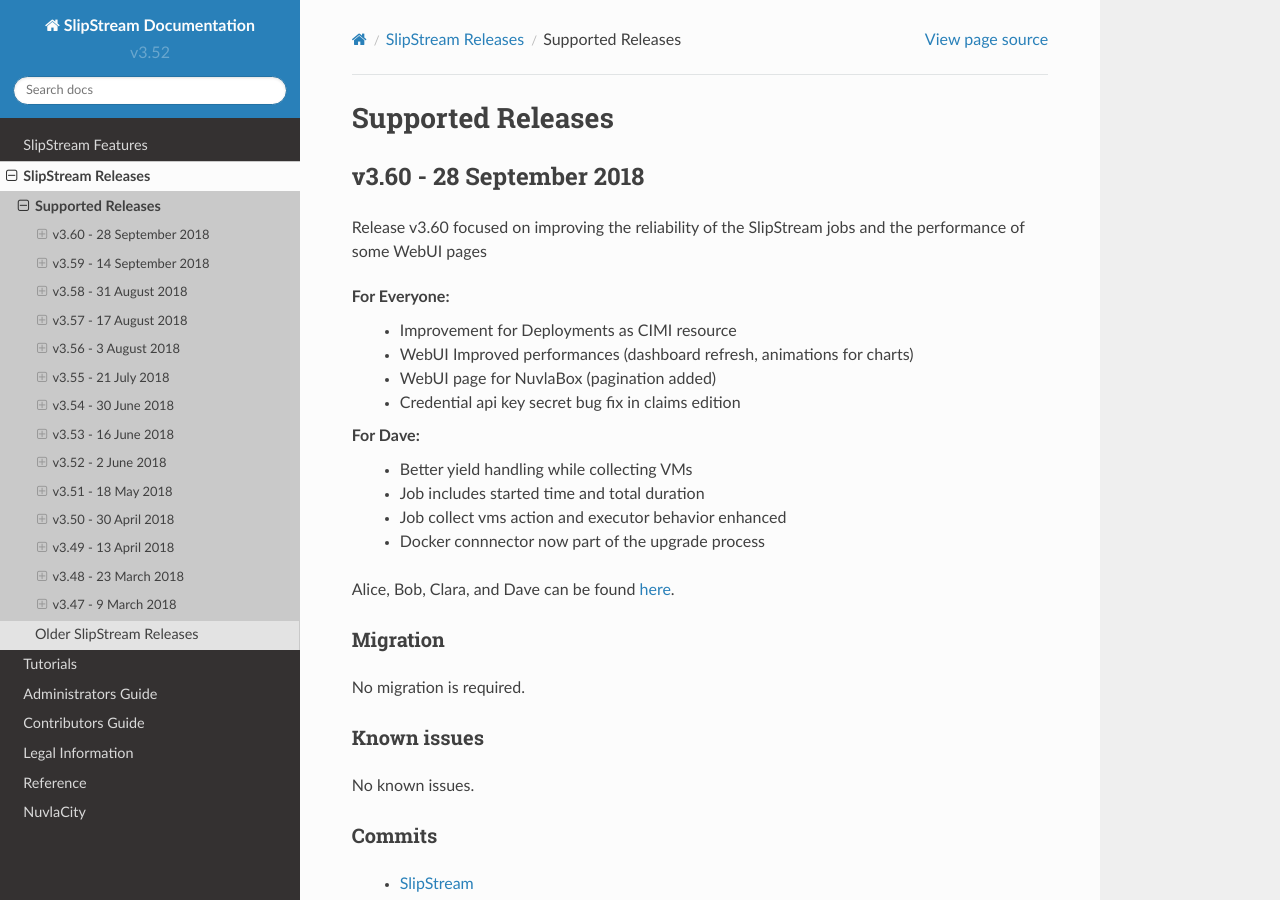
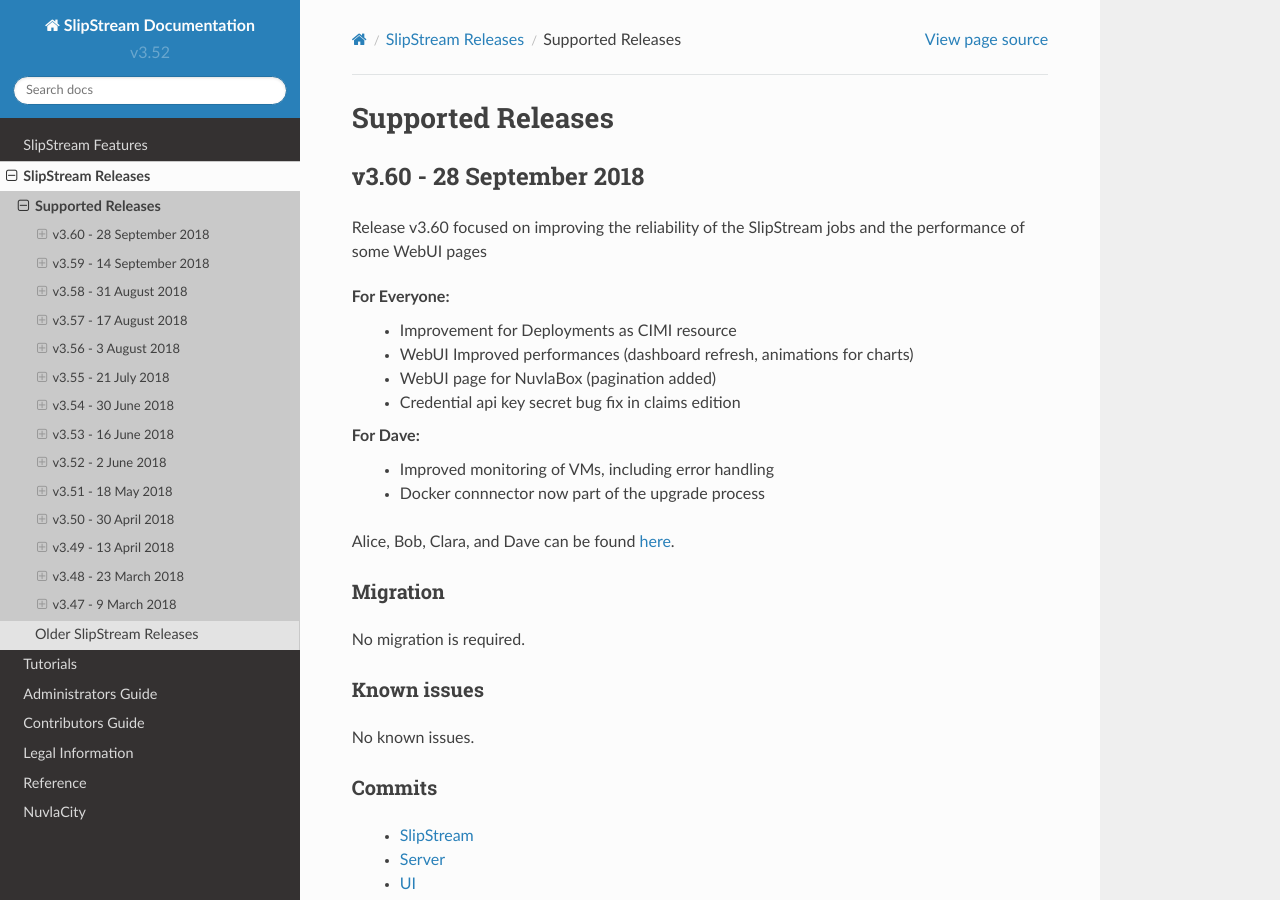
Before and after one commit to slipstream/SlipStreamDocumentation, a Sphinx documentation site: the page built from docs/release_notes/supported-releases.rst, in a window 1280 px wide and 900 px high. Built offline with Sphinx 7.4.7 and the Read the Docs theme 2.0.0, drawn with Linux system fonts in a browser that asks for light colours.

Commit message:
Update supported-releases.rst

```diff
--- a/docs/release_notes/supported-releases.rst
+++ b/docs/release_notes/supported-releases.rst
@@ -15,9 +15,7 @@
 
 
 For Dave:
- - Better yield handling while collecting VMs
- - Job includes started time and total duration
- - Job collect vms action and executor behavior enhanced
+ - Improved monitoring of VMs, including error handling
  - Docker connnector now part of the upgrade process
 
 Alice, Bob, Clara, and Dave can be found
```
